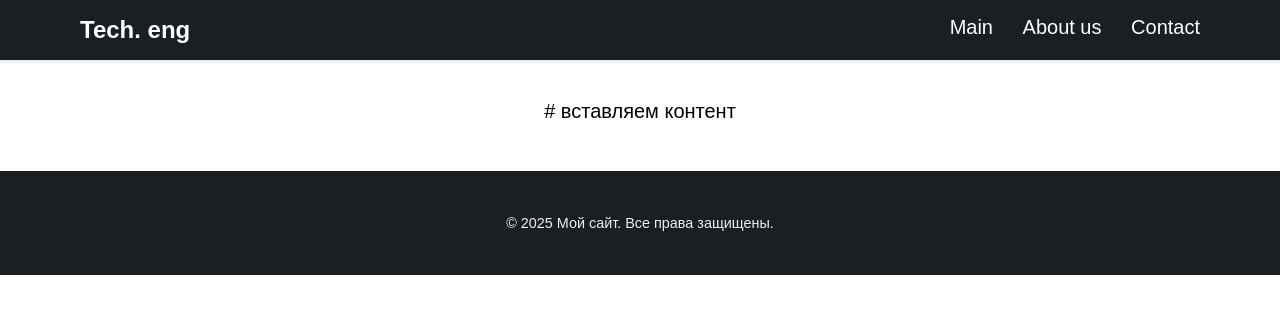
After one commit to melissapixel/tech-english, a Django app: template eng/vocabulary/templates/base.html in a window 1280 px wide. The commit adds this page. Shown: the top 314 px of the page. Run offline with Django 3.2, Linux system fonts and the light colour scheme; the template is opened without the code that fills it, so the values that code supplies are empty.

Commit message:
base style

```diff
--- /dev/null
+++ b/eng/static/css/base.css
@@ -0,0 +1,87 @@
+/* ПЕРЕМЕННЫЕ */
+:root {
+    --primary-color: #191f23;
+    --font-size-big: 16px;
+}
+
+/* СТАНДАРТНЫЕ НАСТРОЙКИ */
+* {
+    margin: 0;
+    padding: 0;
+    box-sizing: border-box;
+}
+body {
+    font-size: 20px;
+    font-family: Arial, sans-serif;
+}
+
+/* Общий контейнер для выравнивания */
+.container {
+  width: 90%;
+  max-width: 1200px;
+  margin: 0 auto;
+  padding: 0 1rem;
+}
+
+/* === ШАПКА === */
+.site-header {
+  background-color: var(--primary-color);
+  color: white;
+  padding: 1rem 0;
+  box-shadow: 0 2px 4px rgba(0, 0, 0, 0.1);
+}
+
+.site-header h1 {
+  margin: 0;
+  font-size: 1.5rem;
+  display: inline-block;
+}
+
+.site-header nav {
+  float: right;
+}
+
+.site-header nav a {
+  color: white;
+  text-decoration: none;
+  margin-left: 1.5rem;
+  font-weight: 500;
+  transition: opacity 0.2s;
+}
+
+.site-header nav a:hover {
+  opacity: 0.8;
+}
+
+/* Очистка float */
+.site-header::after {
+  content: "";
+  display: table;
+  clear: both;
+}
+
+/* === ФУТЕР === */
+.site-footer {
+  background-color: var(--primary-color);
+  color: #ecf0f1;
+  padding: 1.5rem 0;
+  margin-top: 3rem;
+}
+
+.site-footer p {
+  margin: 0;
+  text-align: center;
+  font-size: 0.9rem;
+}
+
+/* ВСТАВЛЯЕМЫЙ КОНТЕНТ */
+.content {
+    text-align: center;
+    margin: 40px;
+}
+p {
+    padding: 20px;
+}
+.error { color: red; margin: 10px 0; }
+input[type="text"] { padding: 8px; width: 300px; margin: 20px;}
+button { padding: 8px 16px; }
--- /dev/null
+++ b/eng/vocabulary/templates/base.html
@@ -0,0 +1,33 @@
+{% load static %} <!-- загружаем статичческие шаблонные теги (static) -->
+<!DOCTYPE html>
+<html lang="en">
+<head>
+    <meta charset="UTF-8">
+    <meta name="viewport" content="width=device-width, initial-scale=1.0">
+    <title>{% block title %}{% endblock %}</title> <!-- сами вставляем тайтл -->
+    <link href="{% static "css/base.css" %}" rel="stylesheet">
+</head>
+<body>
+    <header class="site-header">
+        <div class="container">
+        <h1>Tech. eng</h1>
+        <nav>
+            <a href="#">Main</a>
+            <a href="#">About us</a>
+            <a href="#">Contact</a>
+        </nav>
+        </div>
+    </header>
+
+    <div class="content">
+        {% block content %} # вставляем контент
+        {% endblock %}
+    </div>
+
+    <footer class="site-footer">
+        <div class="container">
+        <p>&copy; 2025 Мой сайт. Все права защищены.</p>
+        </div>
+    </footer>
+</body>
+</html>
```
Also changed, not shown: eng/vocabulary/templates/vocabulary/search.html (+5 -15 lines), eng/vocabulary/templates/vocabulary/word_detail_stub.html (+5 -9 lines).
